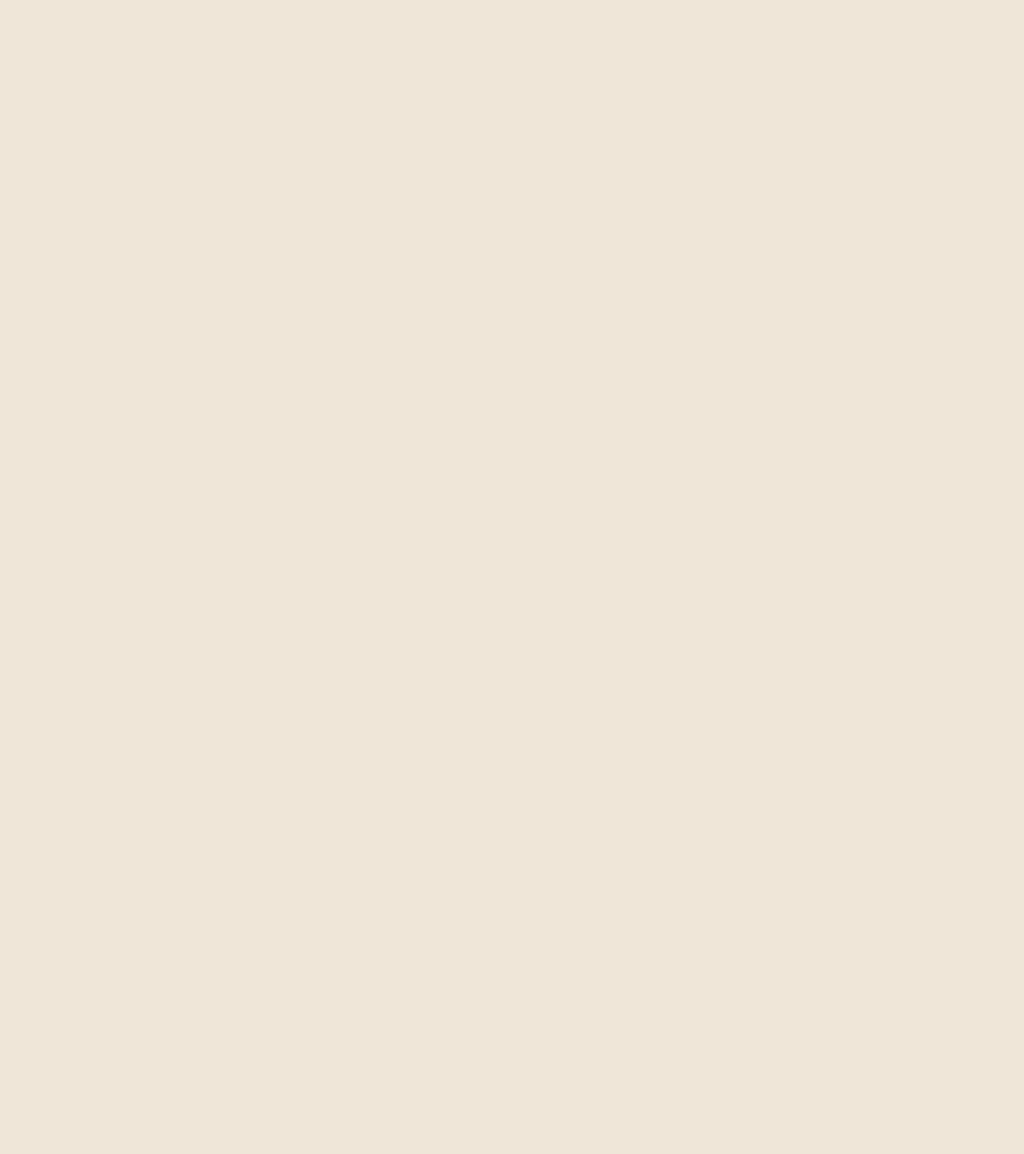
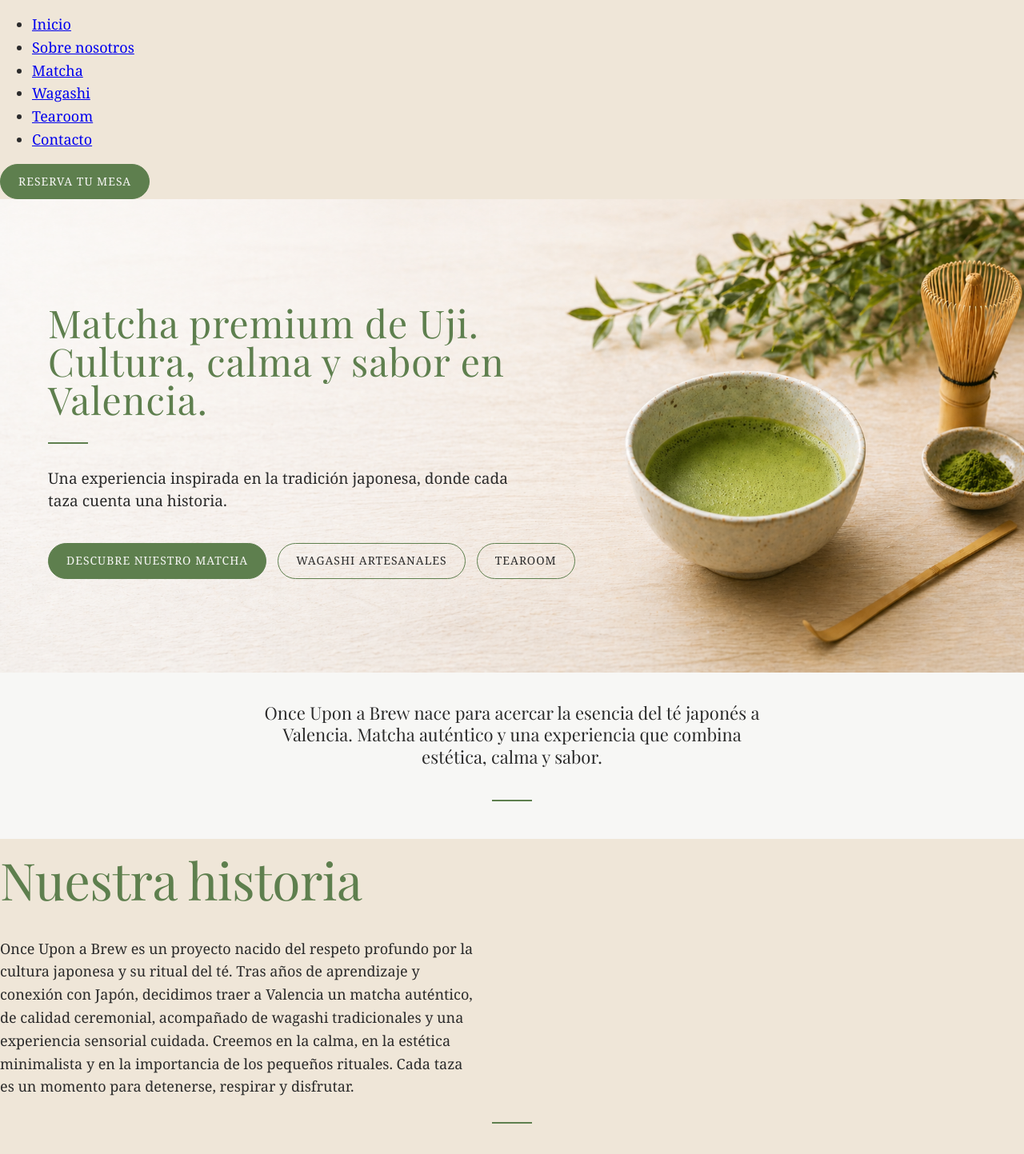
Before and after one commit to leyla-7/matcha2.0, a React (Vite) app: page / in a window 1280 px wide. Shown: the top 1443 px of the page at 80% size. Before the commit the page ends 800 px from the top, so only its background shows below. Built offline with nearby package versions, Linux system fonts and the light colour scheme.

Commit message:
Build responsive matcha landing page
Add the navigation, hero, and about sections with styled calls to action, responsive layouts, and Google Fonts. Update shared typography and accent styles.

```diff
--- a/index.html
+++ b/index.html
@@ -3,6 +3,12 @@
   <head>
     <meta charset="UTF-8" />
     <link rel="icon" type="image/svg+xml" href="/favicon.svg" />
+    <link rel="preconnect" href="https://fonts.googleapis.com" />
+    <link rel="preconnect" href="https://fonts.gstatic.com" crossorigin />
+    <link
+      href="https://fonts.googleapis.com/css2?family=Noto+Serif:wght@400;500;600&family=Playfair+Display:wght@400;500;600&display=swap"
+      rel="stylesheet"
+    />
     <meta name="viewport" content="width=device-width, initial-scale=1.0" />
     <title>matcha2.0</title>
   </head>
--- a/src/App.tsx
+++ b/src/App.tsx
@@ -1,6 +1,19 @@
 import type { JSX } from "react";
 import "./App.css";
+import Hero from "./components/Hero/Hero";
+import Nav from "./components/Nav/Nav";
+import About from "./components/About/About";
 
 export default function App(): JSX.Element {
-  return <main></main>;
+  return (
+    <div className="app-layout" id="top">
+      <header>
+        <Nav />
+      </header>
+      <main>
+        <Hero />
+        <About />
+      </main>
+    </div>
+  );
 }
--- a/src/components/About/About.tsx
+++ b/src/components/About/About.tsx
@@ -0,0 +1,34 @@
+import type { JSX } from "react";
+import "./About.css";
+
+export default function About(): JSX.Element {
+  return (
+    <section id="about">
+      <h1>Nuestra historia</h1>
+      <p>
+        Once Upon a Brew es un proyecto nacido del respeto profundo por la
+        cultura japonesa y su ritual del té. Tras años de aprendizaje y conexión
+        con Japón, decidimos traer a Valencia un matcha auténtico, de calidad
+        ceremonial, acompañado de wagashi tradicionales y una experiencia
+        sensorial cuidada. Creemos en la calma, en la estética minimalista y en
+        la importancia de los pequeños rituales. Cada taza es un momento para
+        detenerse, respirar y disfrutar.
+      </p>
+      <div className="div-line center-line"></div>
+      <h2 className="simple-highlight">Misión:</h2>
+      <p>
+        Ofrecer matcha premium y experiencias inspiradas en la tradición
+        japonesa, combinando calidad, diseño y bienestar.
+      </p>
+
+      <h2 className="simple-highlight">Valores:</h2>
+      <ul>
+        <li>Autenticidad</li>
+        <li>Respeto cultural</li>
+        <li>Calidad premium</li>
+        <li>Minimalismo</li>
+        <li>Experiencia sensorial</li>
+      </ul>
+    </section>
+  );
+}
--- a/src/components/Button/Button.css
+++ b/src/components/Button/Button.css
@@ -0,0 +1,76 @@
+.my-button {
+  display: inline-flex;
+  align-items: center;
+  justify-content: center;
+
+  min-height: 4.4rem;
+  padding: 1rem 2.2rem;
+  max-width: 100%;
+
+  border: 1px solid var(--color-accent);
+  border-radius: 999px;
+  box-sizing: border-box;
+
+  font-family: var(--noto-serif);
+  font-size: 1.4rem;
+  font-weight: 400;
+  line-height: 1.6;
+  letter-spacing: 0.1rem;
+  text-align: center;
+  text-transform: uppercase;
+  text-decoration: none;
+
+  cursor: pointer;
+
+  transition:
+    background-color 0.2s ease,
+    border-color 0.2s ease,
+    color 0.2s ease;
+}
+
+.primary {
+  background-color: var(--color-accent);
+  border-color: var(--color-accent);
+  color: var(--color-bg);
+}
+
+.secondary {
+  background-color: transparent;
+  color: var(--color-text);
+}
+
+.my-button:not(:disabled):hover {
+  background-color: var(--color-accent-hover);
+  border-color: var(--color-accent-hover);
+  color: var(--color-text);
+}
+
+.my-button:focus-visible {
+  outline: 2px solid var(--color-accent);
+  outline-offset: 3px;
+}
+
+.my-button:disabled {
+  opacity: 0.5;
+  cursor: not-allowed;
+}
+
+@media (min-width: 900px) {
+  .my-button {
+    padding: 1rem 2.2rem;
+    font-size: 1.4rem;
+  }
+}
+
+@media (min-width: 1501px) {
+  .my-button {
+    padding: 1.5rem 3rem;
+    font-size: 1.6rem;
+  }
+}
+
+@media (prefers-reduced-motion: reduce) {
+  .my-button {
+    transition: none;
+  }
+}
--- a/src/components/ButtonLink/ButtonLink.tsx
+++ b/src/components/ButtonLink/ButtonLink.tsx
@@ -0,0 +1,27 @@
+import type { AnchorHTMLAttributes, JSX, ReactNode } from "react";
+import "./ButtonLink.css";
+import "../Button/Button.css";
+
+interface ButtonLinkProps extends AnchorHTMLAttributes<HTMLAnchorElement> {
+  href: string;
+  variant: "primary" | "secondary";
+  children: ReactNode;
+}
+
+export default function ButtonLink({
+  href,
+  variant,
+  children,
+  className = "",
+  ...rest
+}: ButtonLinkProps): JSX.Element {
+  return (
+    <a
+      className={`my-button ${variant} ${className}`.trim()}
+      href={href}
+      {...rest}
+    >
+      {children}
+    </a>
+  );
+}
--- a/src/components/Hero/Hero.css
+++ b/src/components/Hero/Hero.css
@@ -0,0 +1,192 @@
+#hero {
+  width: 100%;
+  background-color: var(--color-bg);
+}
+
+#hero h1 {
+  font-size: 4.8rem;
+  line-height: 1;
+  letter-spacing: 0.1rem;
+}
+
+.hero__content {
+  position: relative;
+  box-sizing: border-box;
+
+  min-height: 48rem;
+  padding: 5rem 2rem;
+
+  display: flex;
+  flex-direction: column;
+  justify-content: flex-start;
+
+  background-image: url("../../assets/images/hero-bg.png");
+  background-size: cover;
+  background-position: 68% center;
+  background-repeat: no-repeat;
+}
+
+.hero__content::before {
+  content: "";
+  position: absolute;
+  inset: 0;
+  background-color: rgba(247, 247, 245, 0.72);
+  pointer-events: none;
+}
+
+.hero__content p {
+  font-size: 1.9rem;
+  line-height: 1.45;
+  margin-left: auto;
+  margin-right: auto;
+}
+
+.hero__text {
+  position: relative;
+  z-index: 1;
+
+  width: 100%;
+  text-align: center;
+}
+
+.hero__text .div-line {
+  margin-left: auto;
+  margin-right: auto;
+}
+
+.hero__actions {
+  position: relative;
+  z-index: 1;
+
+  display: flex;
+  flex-direction: column;
+  align-items: center;
+  gap: 2.4rem;
+
+  width: 100%;
+  margin-top: 0;
+}
+
+.hero__actions .my-button {
+  width: 100%;
+  max-width: 30rem;
+}
+
+.hero__bottom {
+  padding: 3rem 2rem;
+  background-color: var(--color-bg);
+  text-align: center;
+
+  display: flex;
+  flex-direction: column;
+  justify-content: center;
+}
+
+.hero__bottom h3 {
+  width: 100%;
+  margin: 0 auto;
+
+  font-size: 2.1rem;
+  line-height: 1.25;
+  font-weight: 400;
+  color: var(--color-text);
+}
+
+.hero__bottom .center-line {
+  margin: 3rem auto 0;
+}
+
+@media (min-width: 900px) {
+  #hero {
+    min-height: 100vh;
+    min-height: 100svh;
+
+    display: flex;
+    flex-direction: column;
+  }
+
+  .hero__content {
+    min-height: 74vh;
+    min-height: 74svh;
+    padding: 13rem 6rem 2rem;
+
+    background-position: right center;
+  }
+
+  .hero__content::before {
+    display: none;
+  }
+
+  .hero__text {
+    width: 52%;
+    max-width: 64rem;
+    text-align: left;
+  }
+
+  #hero h1 {
+    font-size: 4.8rem;
+  }
+
+  .hero__content p {
+    font-size: 1.9rem;
+    margin-left: 0;
+    margin-right: 0;
+  }
+
+  .hero__text .div-line {
+    margin-left: 0;
+    margin-right: 0;
+  }
+
+  .hero__bottom {
+    flex: 1;
+    padding: 1.5rem 2rem 2.5rem;
+  }
+
+  .hero__bottom h3 {
+    width: 50%;
+    font-size: 2.2rem;
+  }
+
+  .hero__bottom .center-line {
+    margin-top: 4rem;
+  }
+
+  .hero__actions {
+    flex-direction: row;
+    justify-content: flex-start;
+    align-items: center;
+    flex-wrap: wrap;
+    gap: 1.4rem;
+    margin-top: 2rem;
+  }
+
+  .hero__actions .my-button {
+    width: auto;
+    max-width: none;
+  }
+}
+
+@media (min-width: 1501px) {
+  .hero__content {
+    min-height: 78vh;
+    min-height: 78svh;
+    padding: 20rem 10rem 3rem;
+  }
+
+  .hero__text {
+    width: 43%;
+  }
+
+  #hero h1 {
+    font-size: 6.4rem;
+  }
+
+  .hero__content p {
+    font-size: 2.3rem;
+  }
+
+  .hero__bottom h3 {
+    font-size: 2.8rem;
+  }
+}
--- a/src/components/Hero/Hero.tsx
+++ b/src/components/Hero/Hero.tsx
@@ -1,10 +1,12 @@
 import type { JSX } from "react";
 import "./Hero.css";
+import ButtonLink from "../ButtonLink/ButtonLink";
 
 export default function Hero(): JSX.Element {
   return (
-    <section>
+    <section id="hero">
       <div className="hero__content">
+        <div className="hero__text">
           <h1>Matcha premium de Uji. Cultura, calma y sabor en Valencia.</h1>
           <div className="div-line"></div>
           <p>
@@ -12,6 +14,27 @@ export default function Hero(): JSX.Element {
             cuenta una historia.
           </p>
         </div>
+        <div className="hero__actions">
+          <ButtonLink href="#matcha" variant="primary">
+            Descubre nuestro matcha
+          </ButtonLink>
+          <ButtonLink href="#wagashi" variant="secondary">
+            Wagashi artesanales
+          </ButtonLink>
+          <ButtonLink href="#tearoom" variant="secondary">
+            Tearoom
+          </ButtonLink>
+        </div>
+      </div>
+
+      <div className="hero__bottom">
+        <h3>
+          Once Upon a Brew nace para acercar la esencia del té japonés a
+          Valencia. Matcha auténtico y una experiencia que combina estética,
+          calma y sabor.
+        </h3>
+        <div className="div-line center-line"></div>
+      </div>
     </section>
   );
 }
--- a/src/components/Nav/Nav.tsx
+++ b/src/components/Nav/Nav.tsx
@@ -0,0 +1,33 @@
+import type { JSX } from "react";
+import "./Nav.css";
+import ButtonLink from "../ButtonLink/ButtonLink";
+
+export default function Nav(): JSX.Element {
+  return (
+    <nav>
+      <ul>
+        <li>
+          <a href="#hero">Inicio</a>
+        </li>
+        <li>
+          <a href="#about">Sobre nosotros</a>
+        </li>
+        <li>
+          <a href="#matcha">Matcha</a>
+        </li>
+        <li>
+          <a href="#wagashi">Wagashi</a>
+        </li>
+        <li>
+          <a href="#tearoom">Tearoom</a>
+        </li>
+        <li>
+          <a href="#contact">Contacto</a>
+        </li>
+      </ul>
+      <ButtonLink href="#contacto" variant="primary">
+        Reserva tu mesa
+      </ButtonLink>
+    </nav>
+  );
+}
--- a/src/index.css
+++ b/src/index.css
@@ -36,7 +36,6 @@ h5,
 h6 {
   margin-top: 0;
   margin-bottom: 2rem;
-  font-weight: 300;
   font-family: var(--playfair-display);
 }
 
@@ -85,7 +84,7 @@ li {
   margin-top: 0;
   font-size: 18px;
   max-width: 600px;
-  color: var(--text-color-normal);
+  color: var(--color-text);
 }
 
 p,
@@ -99,7 +98,12 @@ a {
   display: block;
   height: 2px;
   width: 50px;
-  background-color: var(--accent-color);
+  background-color: var(--color-accent);
   margin-top: 3rem;
   margin-bottom: 3rem;
 }
+
+.center-line {
+  margin-left: auto;
+  margin-right: auto;
+}
```
Lines whose indentation alone changed are shown as unchanged.
